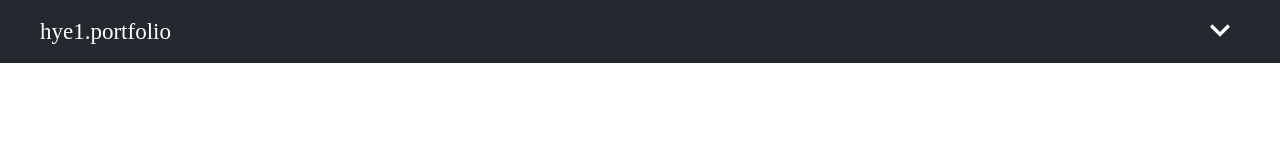
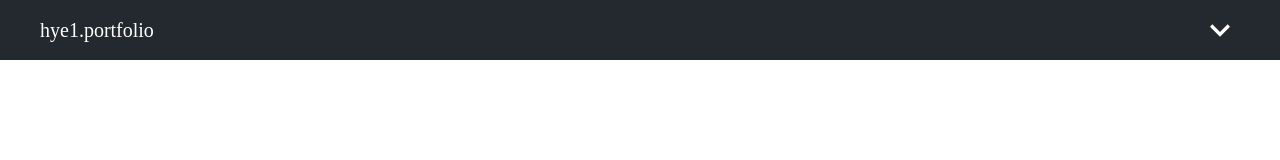
Before and after one commit to hyewonji/portfolio, a React (Create React App) app: page / in a window 1280 px wide. Shown: the top 160 px of the page. Built offline with nearby package versions, Linux system fonts and the light colour scheme; a web font is replaced by a local one.

Commit message:
Refactor : HashRouter -> BrouserRouter 변경해라

```diff
--- a/src/Components/Navigation.jsx
+++ b/src/Components/Navigation.jsx
@@ -25,10 +25,10 @@ const Title = styled.h1`
     justify-content: flex-start;
     width: 100%;
     padding: 20px 40px;
-    font-size: 23px;
+    font-size: 20px;
     color: white;
     background: #24292F;
-    font-weight: 500;
+    font-weight: 400;
 `
 
 const Bars = styled.div`
--- a/src/Components/Router.jsx
+++ b/src/Components/Router.jsx
@@ -1,6 +1,6 @@
 import React from "react";
 
-import { HashRouter as Router, Route, Redirect, Switch } from "react-router-dom";
+import { BrowserRouter as Router, Route, Redirect, Switch } from "react-router-dom";
 
 import Navigation from './Navigation';
 
```
